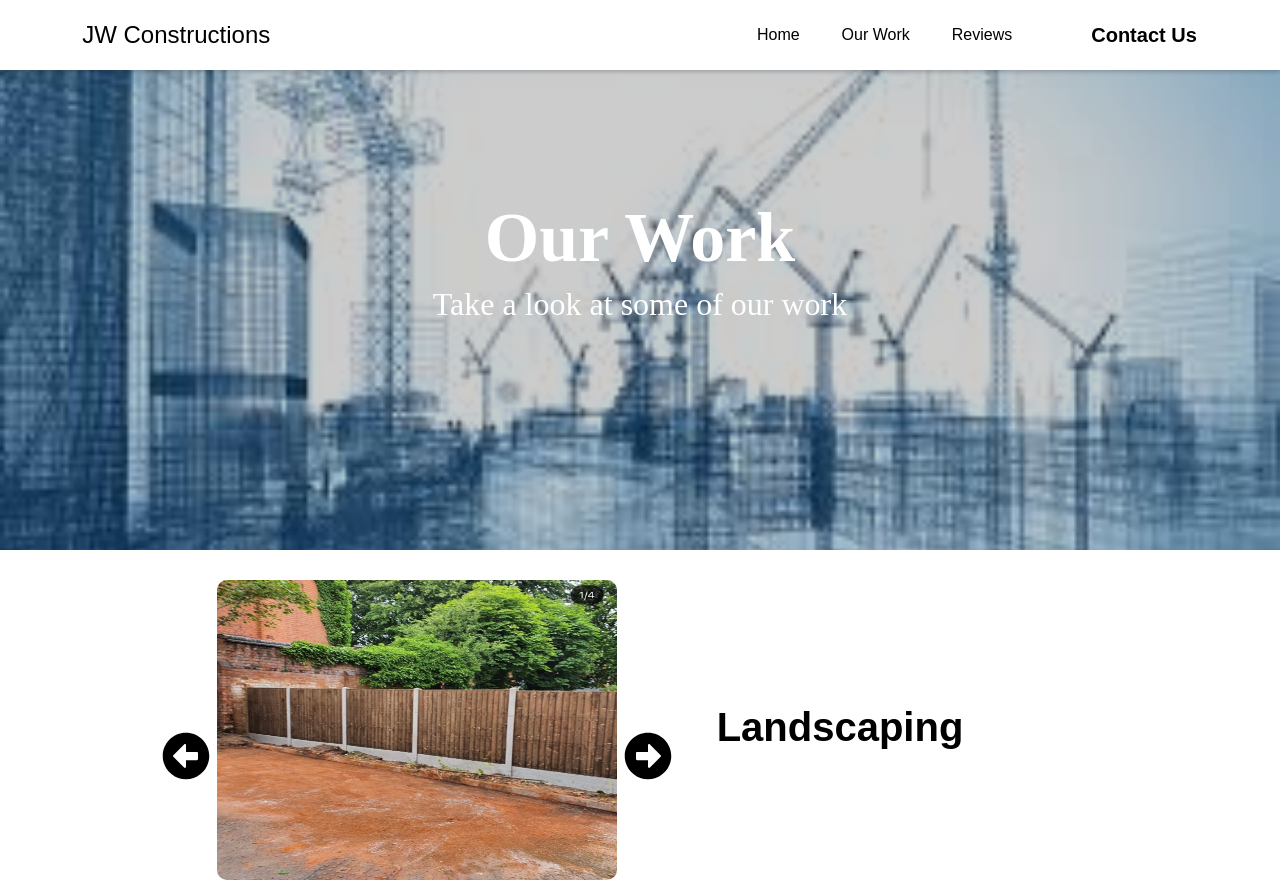
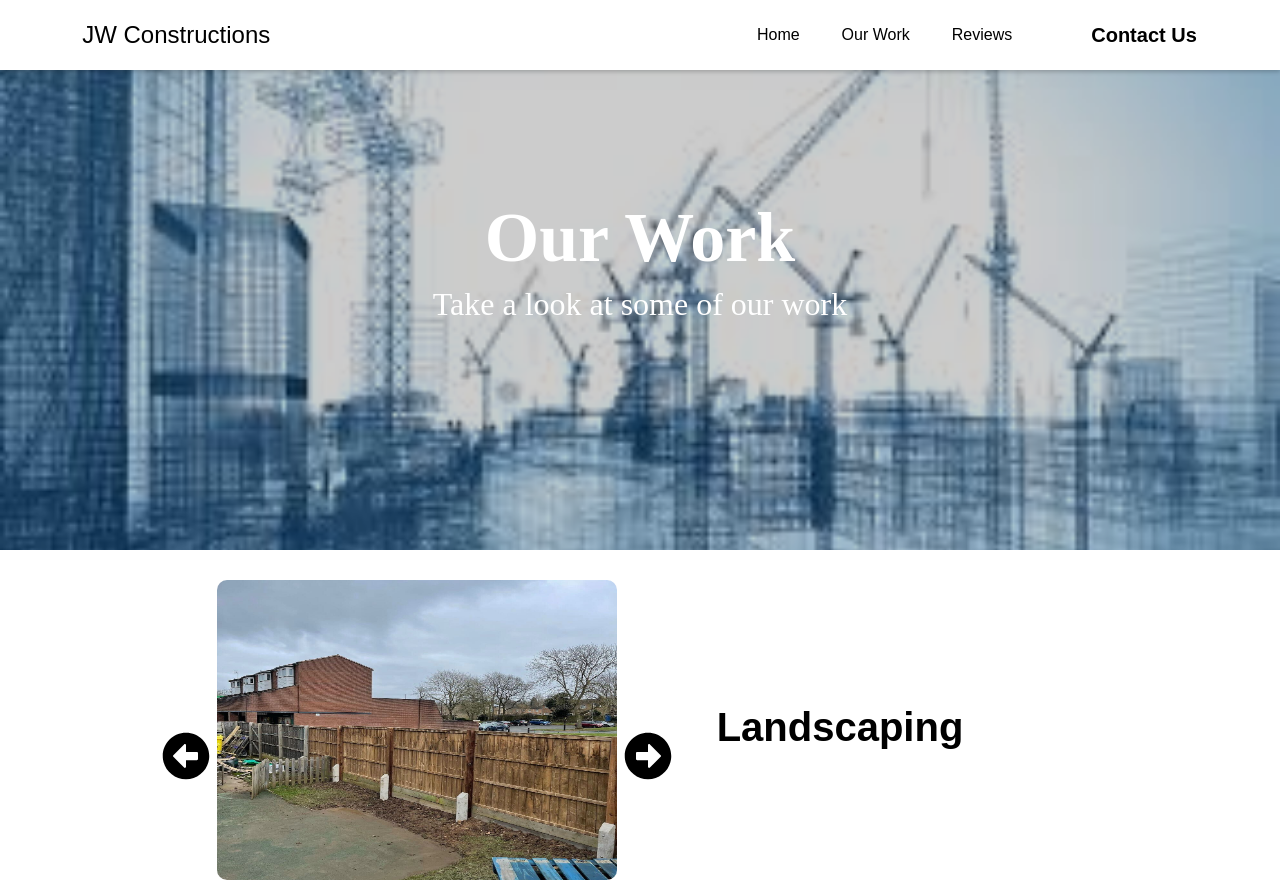
Before and after one commit to LewisMurray00/React-practice-website, a React (Create React App) app: page /our-work in a window 1280 px wide. Shown: the top 892 px of the page. Built offline with nearby package versions, Linux system fonts and the light colour scheme.

Commit message:
Added images for the landscaping

```diff
--- a/src/Components/Slider/SliderData.js
+++ b/src/Components/Slider/SliderData.js
@@ -1,8 +1,12 @@
 export const SliderData = [
     {
-        image:'Images/image3.jpeg'
+        image:'Images/landscaping-1-jwconstruction.jpg'
     },
     {
-        image:'Images/0x0.png'
+        image:'Images/landscaping-2-jwconstruction.jpg'
+    },
+    {
+        image:'Images/landscaping-3-jwconstruction.jpg'
     }
+
 ]
```
